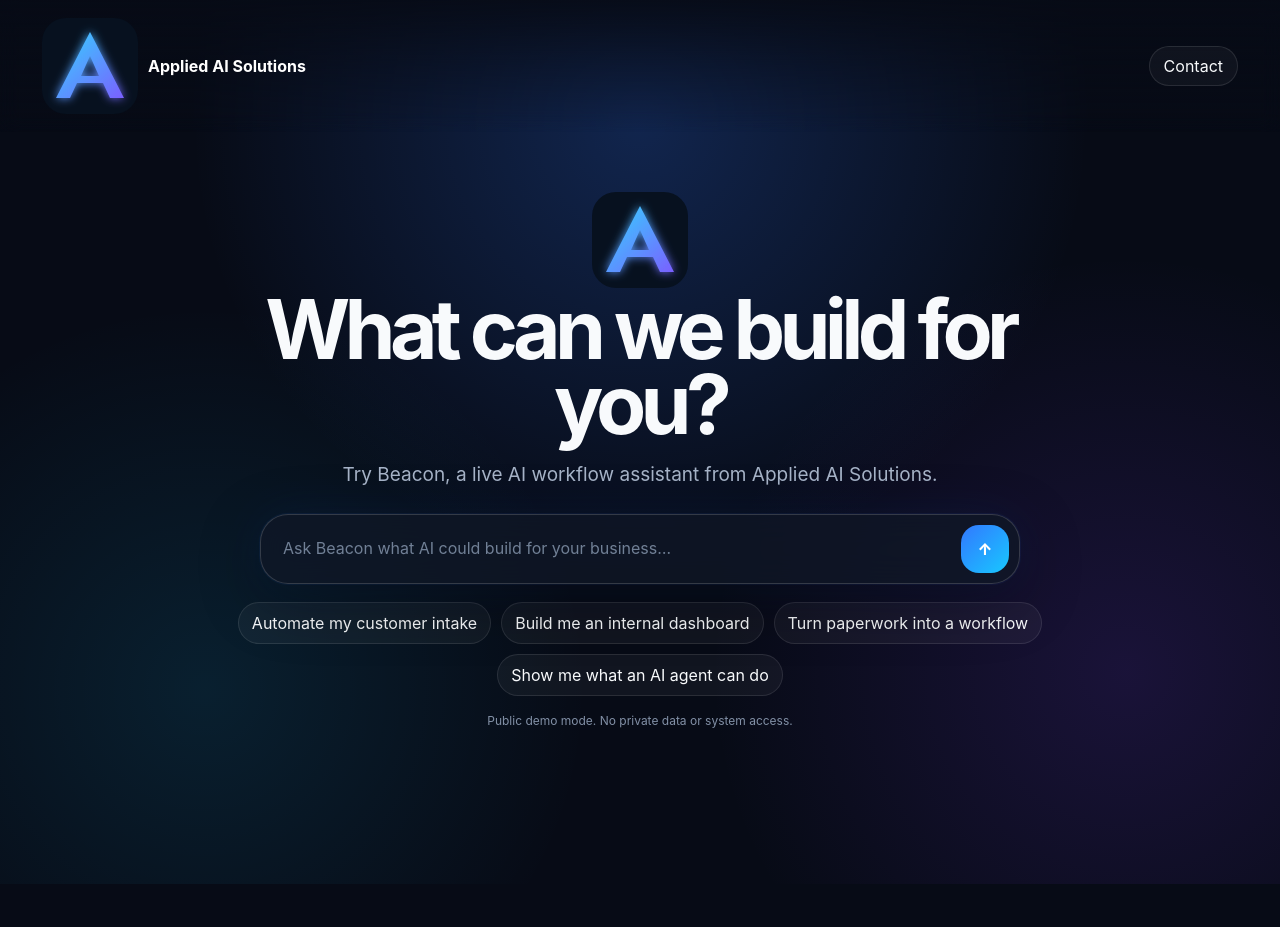
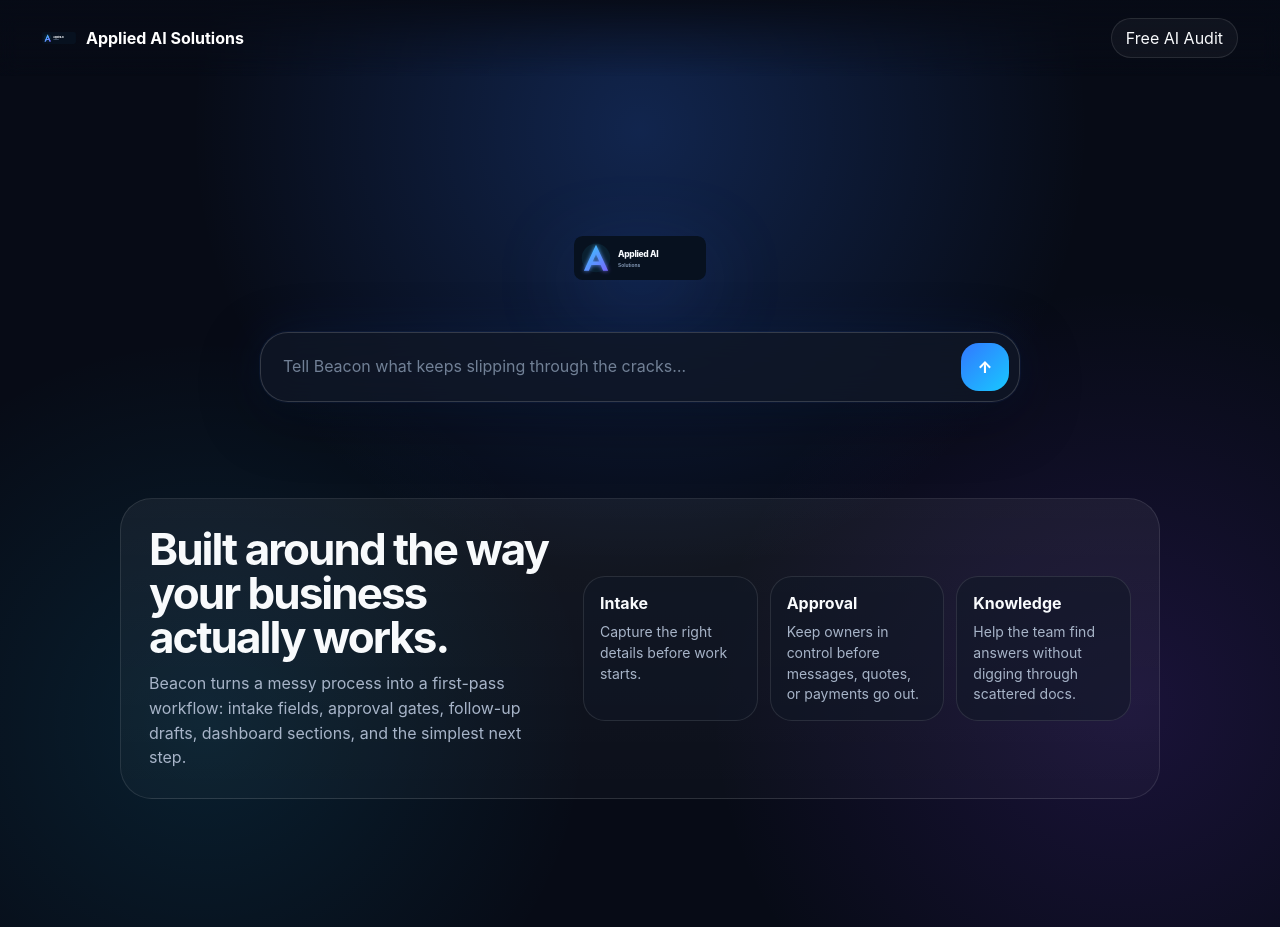
Before and after one commit to Applied-AI-Solutions-hub/Beacon, a website: page public/index.html in a window 1280 px wide. Before the commit the page ends 884 px from the top, so only its background shows below. Drawn offline with Linux system fonts and the light colour scheme.

Commit message:
Simplify Beacon landing to logo and prompt

```diff
--- a/public/index.html
+++ b/public/index.html
@@ -11,31 +11,34 @@
   <div class="app">
     <header class="topbar">
       <div class="brand">
-        <img class="mark" src="/aas-icon-dark.svg" alt="" />
+        <img src="/aas-logo-glow.svg" alt="" class="brandLogo" />
         <span>Applied AI Solutions</span>
       </div>
-      <a class="contact" href="mailto:info@appliedai.solutions?subject=Free%20AI%20Audit%20Request">Contact</a>
+      <a class="contact" href="mailto:info@appliedai.solutions?subject=Free%20AI%20Audit%20Request">Free AI Audit</a>
     </header>
 
     <main id="main" class="main landing">
       <section id="hero" class="hero">
-        <div class="logoGlow"><img class="logoMark" src="/aas-icon-dark.svg" alt="Applied AI Solutions" /></div>
-        <h1>What can we build for you?</h1>
-        <p>Try Beacon, a live AI workflow assistant from Applied AI Solutions.</p>
+        <img src="/aas-logo-glow.svg" alt="Applied AI Solutions" class="heroLogo" />
         <form id="composerHero" class="composer heroComposer">
-          <textarea id="heroInput" rows="1" placeholder="Ask Beacon what AI could build for your business…"></textarea>
+          <textarea id="heroInput" rows="1" placeholder="Tell Beacon what keeps slipping through the cracks…"></textarea>
           <button type="submit" aria-label="Send">↑</button>
         </form>
-        <div class="chips">
-          <button>Automate my customer intake</button>
-          <button>Build me an internal dashboard</button>
-          <button>Turn paperwork into a workflow</button>
-          <button>Show me what an AI agent can do</button>
-        </div>
-        <p class="safety">Public demo mode. No private data or system access.</p>
       </section>
 
       <section id="thread" class="thread" aria-live="polite"></section>
+
+      <section class="belowFold" aria-label="What Beacon can show">
+        <div>
+          <h2>Built around the way your business actually works.</h2>
+          <p>Beacon turns a messy process into a first-pass workflow: intake fields, approval gates, follow-up drafts, dashboard sections, and the simplest next step.</p>
+        </div>
+        <div class="miniGrid">
+          <article><strong>Intake</strong><span>Capture the right details before work starts.</span></article>
+          <article><strong>Approval</strong><span>Keep owners in control before messages, quotes, or payments go out.</span></article>
+          <article><strong>Knowledge</strong><span>Help the team find answers without digging through scattered docs.</span></article>
+        </div>
+      </section>
     </main>
 
     <div id="toolDock" class="toolDock hidden">
```
